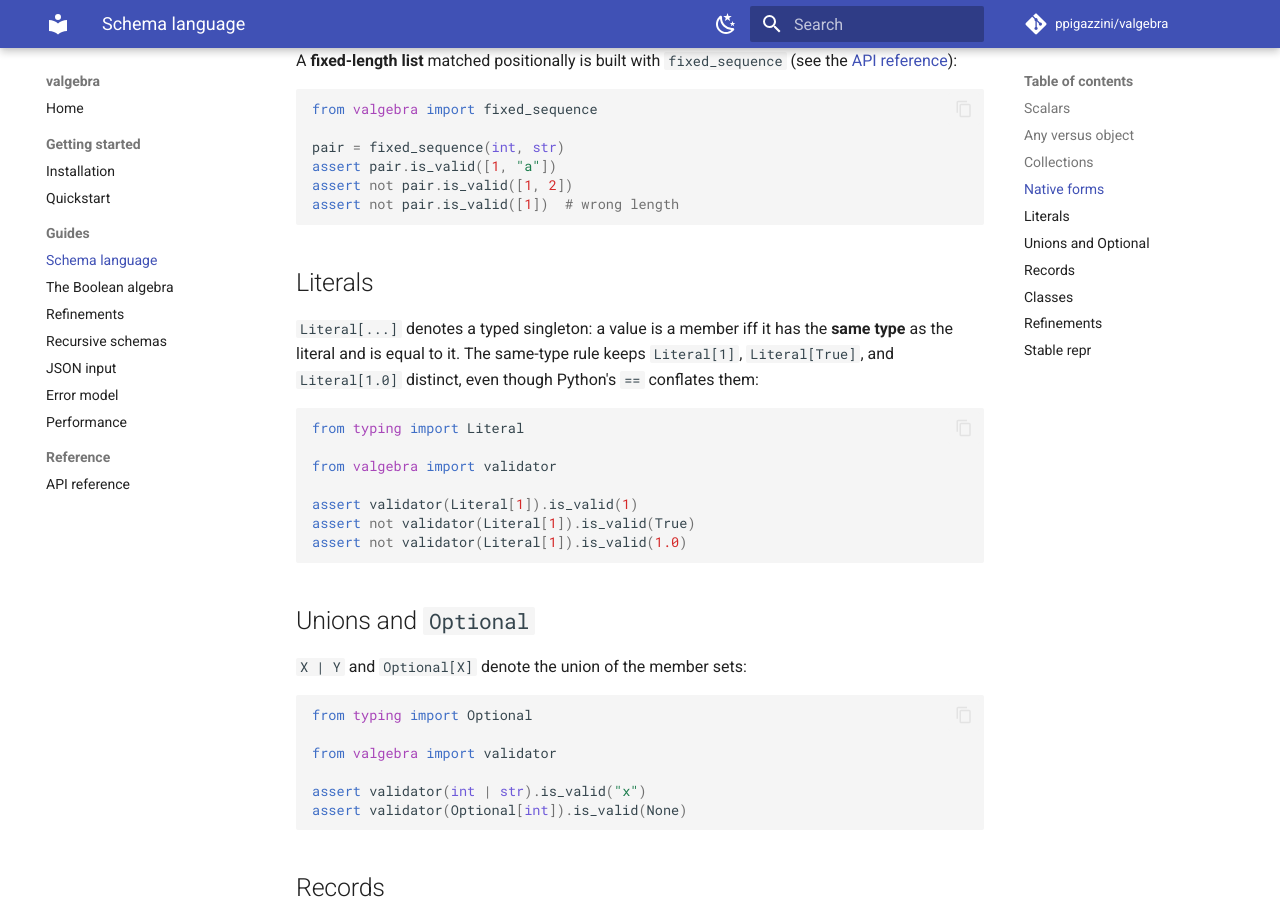
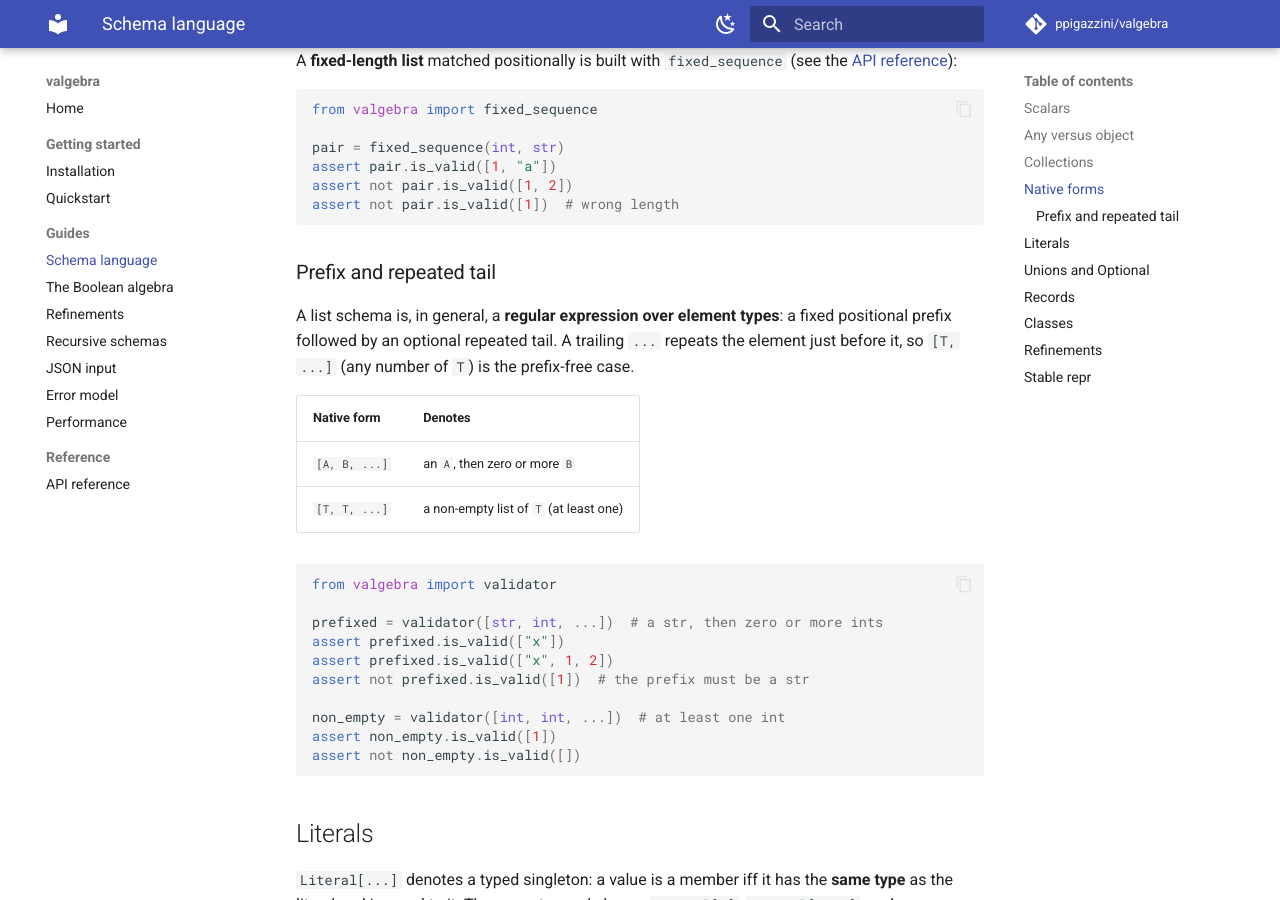
Before and after one commit to ppigazzini/valgebra, an MkDocs documentation site: the page built from docs/schema-language.md, in a window 1280 px wide and 900 px high, scrolled down 2377 px. Built offline with MkDocs 1.6.1 and Material for MkDocs 9.7.7, drawn with Linux system fonts in a browser that asks for light colours; comment, search, counter and statistics services are not loaded.

Commit message:
docs: document list schemas as regular expressions over element types
Add a prefix-and-repeated-tail section to the schema-language guide: a
list schema is a fixed positional prefix then an optional repeated tail,
so [A, B, ...] is an A then zero or more B, and [T, T, ...] is a non-empty
list. Runnable examples cover both forms.

````diff
--- a/docs/schema-language.md
+++ b/docs/schema-language.md
@@ -95,6 +95,31 @@ pair = fixed_sequence(int, str)
 assert pair.is_valid([1, "a"])
 assert not pair.is_valid([1, 2])
 assert not pair.is_valid([1])  # wrong length
+```
+
+### Prefix and repeated tail
+
+A list schema is, in general, a **regular expression over element types**: a
+fixed positional prefix followed by an optional repeated tail. A trailing `...`
+repeats the element just before it, so `[T, ...]` (any number of `T`) is the
+prefix-free case.
+
+| Native form | Denotes |
+| --- | --- |
+| `[A, B, ...]` | an `A`, then zero or more `B` |
+| `[T, T, ...]` | a non-empty list of `T` (at least one) |
+
+```python
+from valgebra import validator
+
+prefixed = validator([str, int, ...])  # a str, then zero or more ints
+assert prefixed.is_valid(["x"])
+assert prefixed.is_valid(["x", 1, 2])
+assert not prefixed.is_valid([1])  # the prefix must be a str
+
+non_empty = validator([int, int, ...])  # at least one int
+assert non_empty.is_valid([1])
+assert not non_empty.is_valid([])
 ```
 
 ## Literals
````
